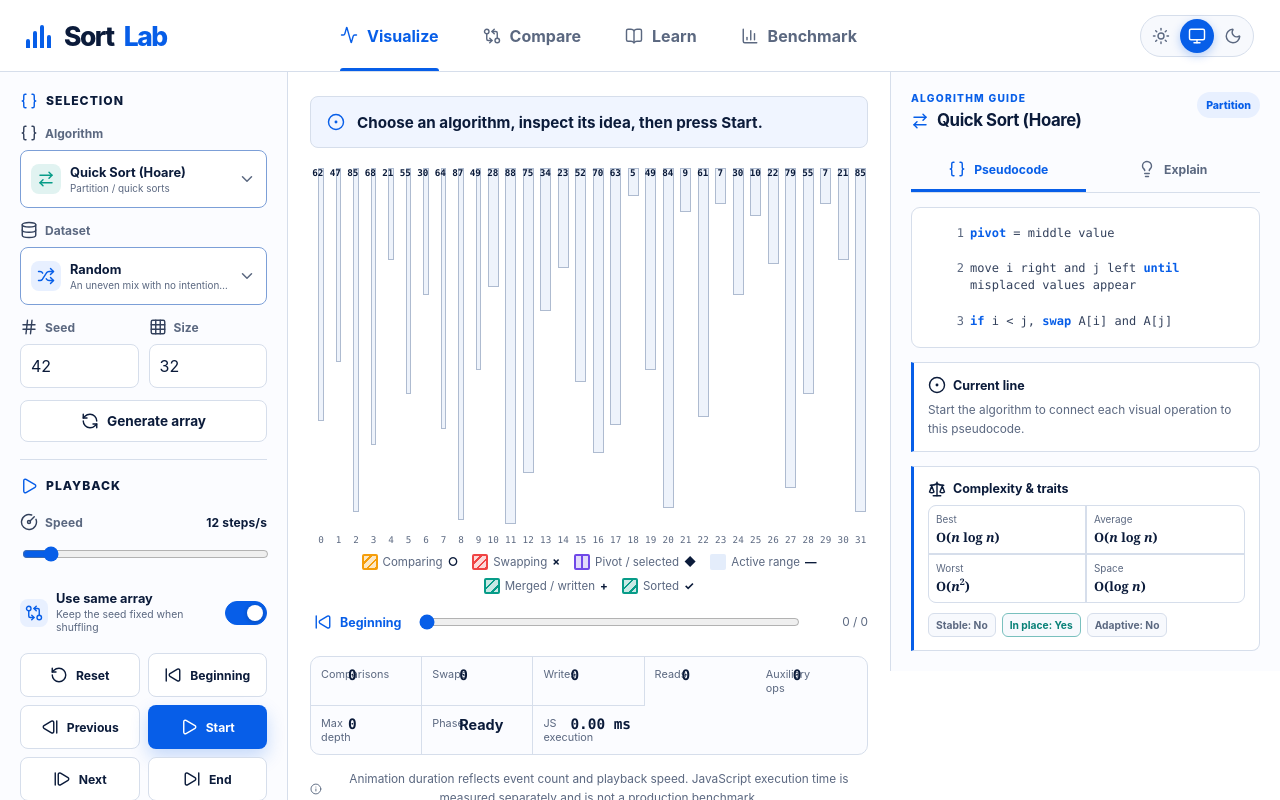
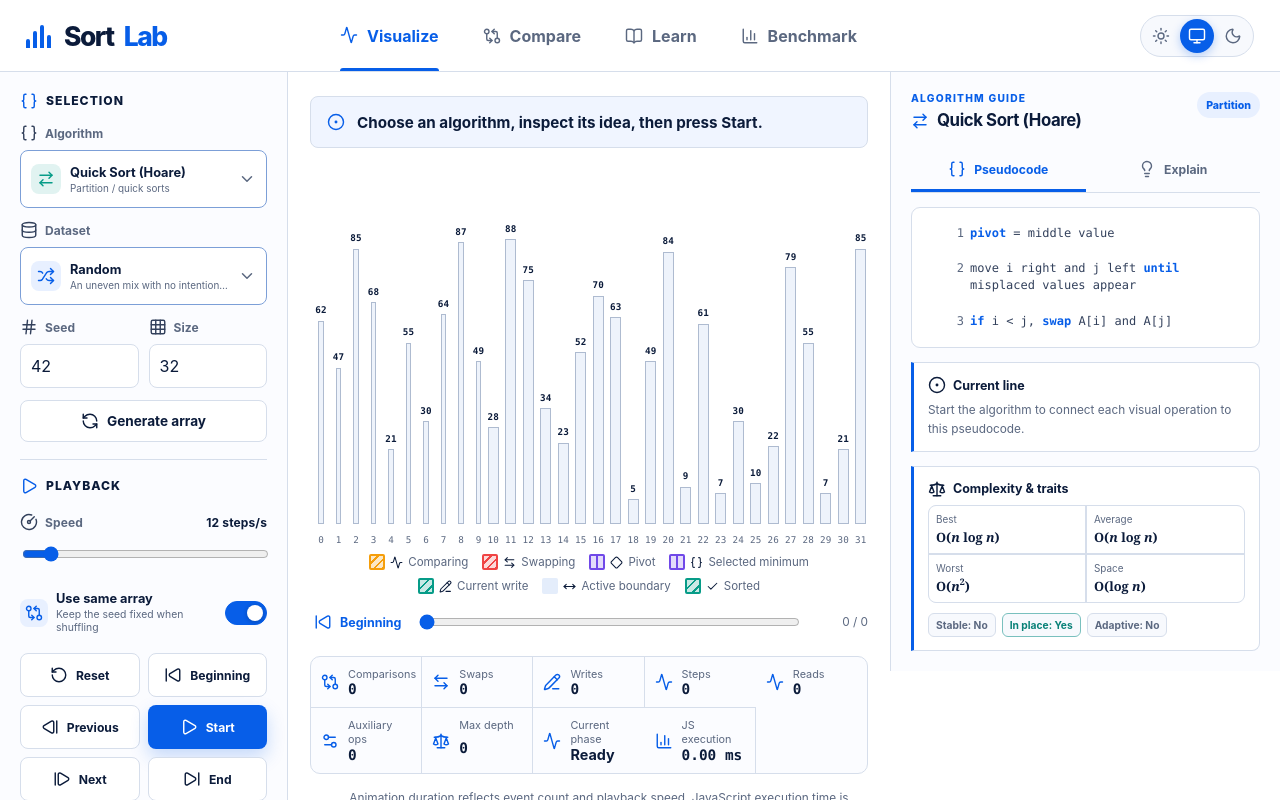
Before and after one commit to ctadros1/SortLab, a React (Vite) app: page / in a window 1280 px wide. Shown: the top 800 px of the page. Built offline with nearby package versions, Linux system fonts and the light colour scheme.

Commit message:
fix: format complexity notation and bar markers

```diff
--- a/src/components/BarVisualizer.tsx
+++ b/src/components/BarVisualizer.tsx
@@ -1,10 +1,22 @@
 import type { SortEvent } from '../types'
+import { getBarDisplayRules, markerKindForEvent, type MarkerKind } from '../ui/visualizer'
+import { AppIcon, Diamond, MoveHorizontal } from './Icon'
 
 interface Props {
   values: number[]
   event?: SortEvent
   compact?: boolean
   label?: string
+}
+
+function MarkerIcon({ kind }: { kind: MarkerKind }) {
+  if (kind === 'pivot') return <Diamond aria-hidden="true" size={14} />
+  if (kind === 'range') return <MoveHorizontal aria-hidden="true" size={15} />
+  if (kind === 'compare') return <AppIcon name="activity" aria-hidden="true" size={14} />
+  if (kind === 'swap') return <AppIcon name="swap" aria-hidden="true" size={14} />
+  if (kind === 'select') return <AppIcon name="algorithm" aria-hidden="true" size={14} />
+  if (kind === 'write') return <AppIcon name="write" aria-hidden="true" size={14} />
+  return <AppIcon name="check" aria-hidden="true" size={14} />
 }
 
 export function BarVisualizer({
@@ -17,47 +29,62 @@ export function BarVisualizer({
   const maximum = Math.max(...values)
   const span = Math.max(1, maximum - minimum)
   const active = new Set(event?.indices ?? [])
-  const showValues = values.length <= (compact ? 20 : 48)
-  const status = event?.type ?? 'default'
+  const rules = getBarDisplayRules(values.length, compact)
+  const eventMarker = event ? markerKindForEvent(event.type) : null
 
   return (
     <div
       className={`bar-visualizer ${compact ? 'bar-visualizer--compact' : ''} ${values.length > 20 ? 'bar-visualizer--dense' : ''}`}
       role="img"
       aria-label={`${label}. ${event?.narration ?? 'Ready to sort.'}`}
+      style={
+        {
+          '--marker-headroom': `${rules.markerHeadroom}px`,
+          '--value-headroom': `${rules.showValues ? rules.valueHeadroom : 0}px`,
+        } as React.CSSProperties
+      }
     >
       {values.map((value, index) => {
-        const height = 8 + ((value - minimum) / span) * 92
+        const height = 7 + ((value - minimum) / span) * 73
         const isActive = active.has(index)
-        const isSorted = event?.type === 'markSorted' || (event?.type === 'merge' && isActive)
+        const isRangeBoundary =
+          Boolean(event?.activeRange) &&
+          (index === event?.activeRange?.[0] || index === event?.activeRange?.[1])
+        const isSorted = event?.type === 'markSorted' && isActive
         const state = isSorted
           ? 'sorted'
           : isActive
-            ? status
+            ? event?.type === 'select'
+              ? 'select'
+              : event?.type === 'write' || event?.type === 'bucket'
+                ? 'write'
+                : event?.type === 'markSorted'
+                  ? 'sorted'
+                  : (event?.type ?? 'default')
             : event?.activeRange && index >= event.activeRange[0] && index <= event.activeRange[1]
               ? 'range'
               : 'default'
+        const markers: MarkerKind[] = []
+        if (isActive && eventMarker) markers.push(eventMarker)
+        if (isRangeBoundary && eventMarker !== 'range') markers.push('range')
         return (
-          <div className="bar-slot" key={`${index}-${value}`}>
-            {showValues ? <span className="bar-value">{value}</span> : null}
-            <div
-              className={`sort-bar sort-bar--${state}`}
-              style={{ height: `${height}%` }}
+          <div className="bar-slot" data-state={state} key={`${index}-${value}`}>
+            <span
+              className="bar-track"
               aria-hidden="true"
+              style={{ '--bar-height': `${height}%` } as React.CSSProperties}
             >
-              {isActive ? (
-                <span className="bar-marker">
-                  {state === 'pivot'
-                    ? '◆'
-                    : state === 'compare'
-                      ? '○'
-                      : state === 'swap'
-                        ? '×'
-                        : '✓'}
-                </span>
-              ) : null}
-            </div>
-            {showValues ? <span className="bar-index">{index}</span> : null}
+              <span className="bar-marker-lane">
+                {markers.slice(0, 2).map((marker) => (
+                  <i className={`bar-marker bar-marker--${marker}`} key={marker}>
+                    <MarkerIcon kind={marker} />
+                  </i>
+                ))}
+              </span>
+              {rules.showValues ? <span className="bar-value">{value}</span> : null}
+              <i className={`sort-bar sort-bar--${state}`} style={{ height: `${height}%` }} />
+            </span>
+            {rules.showIndices ? <span className="bar-index">{index}</span> : null}
           </div>
         )
       })}
@@ -65,21 +92,24 @@ export function BarVisualizer({
   )
 }
 
+const legendStates: Array<[MarkerKind, string]> = [
+  ['compare', 'Comparing'],
+  ['swap', 'Swapping'],
+  ['pivot', 'Pivot'],
+  ['select', 'Selected minimum'],
+  ['write', 'Current write'],
+  ['range', 'Active boundary'],
+  ['sorted', 'Sorted'],
+]
+
 export function VisualLegend() {
-  const states = [
-    ['compare', 'Comparing', '○'],
-    ['swap', 'Swapping', '×'],
-    ['pivot', 'Pivot / selected', '◆'],
-    ['range', 'Active range', '—'],
-    ['merge', 'Merged / written', '+'],
-    ['sorted', 'Sorted', '✓'],
-  ]
   return (
     <div className="legend" aria-label="Visualization state legend">
-      {states.map(([state, label, marker]) => (
+      {legendStates.map(([state, label]) => (
         <span className="legend-item" key={state}>
           <i className={`legend-swatch sort-bar--${state}`} aria-hidden="true" />
-          {label} <b aria-hidden="true">{marker}</b>
+          <MarkerIcon kind={state} />
+          {label}
         </span>
       ))}
     </div>
--- a/src/components/ComplexityChart.tsx
+++ b/src/components/ComplexityChart.tsx
@@ -1,3 +1,5 @@
+import { MathNotation } from './MathNotation'
+
 const curves = [
   { label: 'O(1)', color: 'curve-1', values: () => 1 },
   { label: 'O(log n)', color: 'curve-2', values: (n: number) => Math.log2(n) },
@@ -65,7 +67,7 @@ export function ComplexityChart() {
           {curves.map((curve) => (
             <span key={curve.label}>
               <i className={curve.color} />
-              {curve.label}
+              <MathNotation value={curve.label} />
             </span>
           ))}
         </div>
--- a/src/components/StatsStrip.tsx
+++ b/src/components/StatsStrip.tsx
@@ -1,28 +1,35 @@
 import type { SortEvent } from '../types'
+import { AppIcon, type AppIconName } from './Icon'
 
-export function StatsStrip({ event, executionMs }: { event?: SortEvent; executionMs: number }) {
+interface Props {
+  event?: SortEvent
+  executionMs: number
+  steps?: number
+}
+
+export function StatsStrip({ event, executionMs, steps = 0 }: Props) {
   const stats = event?.stats
-  const items = [
-    ['Comparisons', stats?.comparisons ?? 0],
-    ['Swaps', stats?.swaps ?? 0],
-    ['Writes', stats?.writes ?? 0],
-    ['Reads', stats?.reads ?? 0],
-    ['Auxiliary ops', stats?.auxiliary ?? 0],
-    ['Max depth', stats?.maxRecursionDepth ?? 0],
+  const items: Array<[string, number | string, AppIconName]> = [
+    ['Comparisons', stats?.comparisons ?? 0, 'compare'],
+    ['Swaps', stats?.swaps ?? 0, 'swap'],
+    ['Writes', stats?.writes ?? 0, 'write'],
+    ['Steps', Math.max(0, steps), 'steps'],
+    ['Reads', stats?.reads ?? 0, 'activity'],
+    ['Auxiliary ops', stats?.auxiliary ?? 0, 'settings'],
+    ['Max depth', stats?.maxRecursionDepth ?? 0, 'complexity'],
+    ['Current phase', event?.phase ?? 'Ready', 'activity'],
   ]
   return (
     <section className="stats-strip" aria-label="Algorithm operation statistics">
-      {items.map(([label, value]) => (
-        <div className="stat" key={label}>
+      {items.map(([label, value, icon]) => (
+        <div className={`stat ${label === 'Current phase' ? 'stat--phase' : ''}`} key={label}>
+          <AppIcon name={icon} aria-hidden="true" />
           <span>{label}</span>
           <strong>{value}</strong>
         </div>
       ))}
-      <div className="stat stat--phase">
-        <span>Phase</span>
-        <strong>{event?.phase ?? 'Ready'}</strong>
-      </div>
-      <div className="stat" title="Time used to generate operations, excluding animation">
+      <div className="stat" data-tooltip="Time used to generate operations, excluding animation">
+        <AppIcon name="benchmark" aria-hidden="true" />
         <span>JS execution</span>
         <strong>{executionMs.toFixed(2)} ms</strong>
       </div>
```
